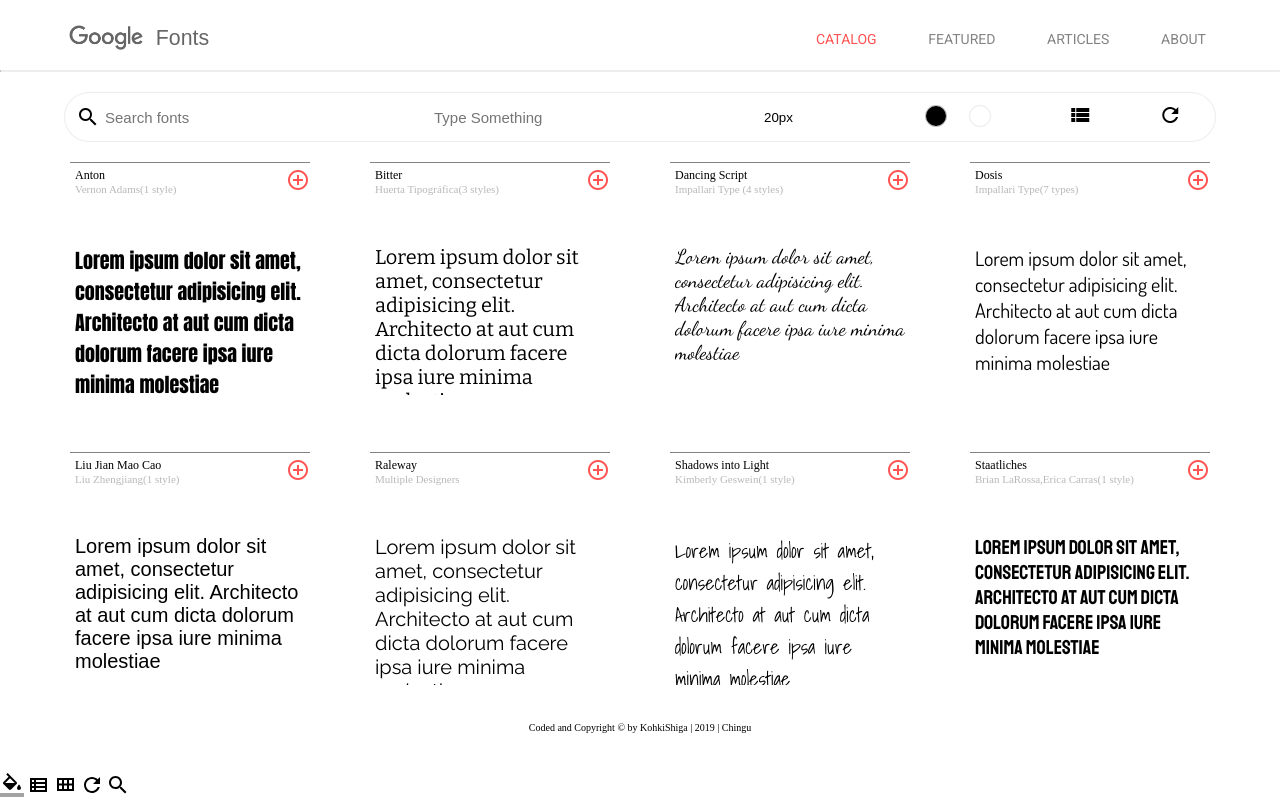
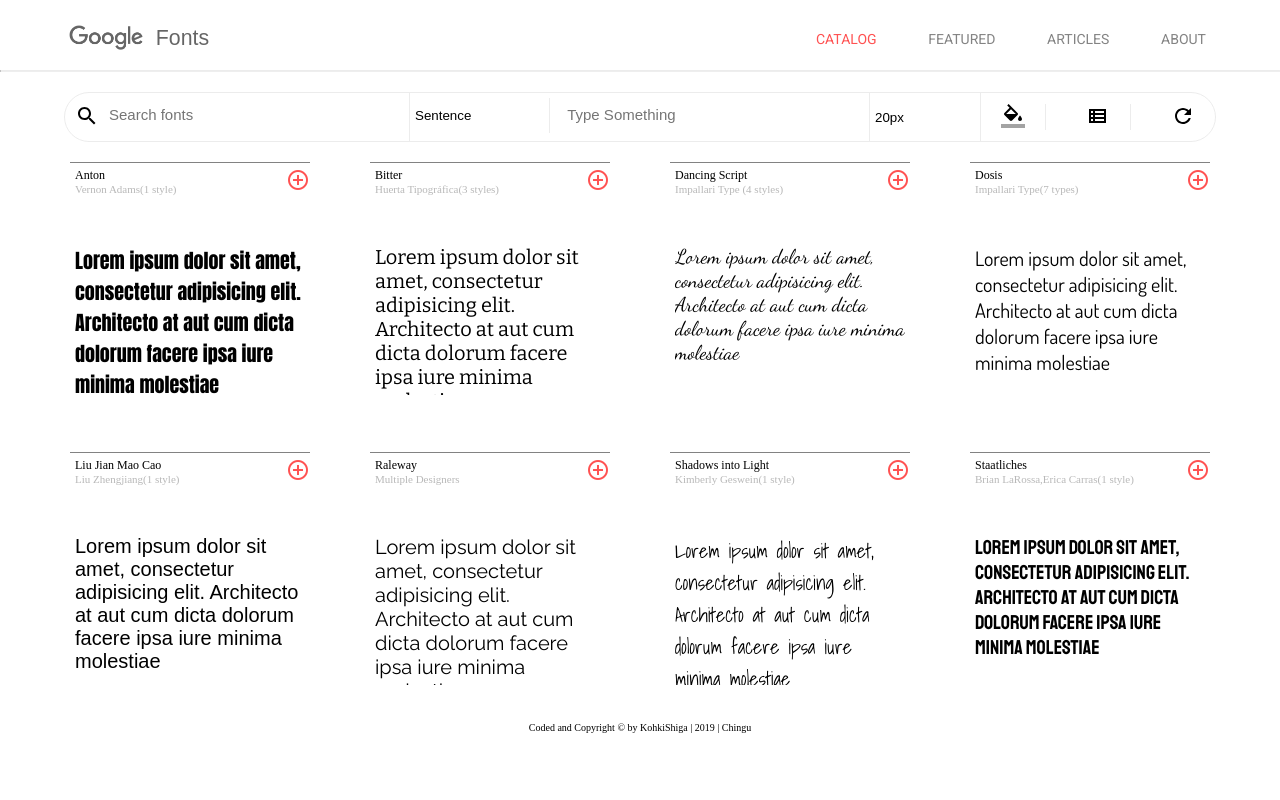
Before and after one commit to Saggitarie/Google-Fonts-App, a website built with webpack: page src/index.html in a window 1280 px wide. Built offline with nearby package versions, Linux system fonts and the light colour scheme; no server answers; a web font is replaced by a local one.

Commit message:
Minor navigation bar styling in progress.
Made adjustment in the row direction using flex box.

```diff
--- a/src/index.html
+++ b/src/index.html
@@ -46,54 +46,133 @@
           </ul>
         </nav>
       </div>
-      <!-- <div class="navigation-border u-margin-bottom-small" />
-       -->
       <hr class="u-margin-bottom-small" />
       <div class="major-navigation">
+        <div class="search-wrapper border-right">
           <div class="major-navigation__search">
-          <div class="major-navigation__icon">
-            <i class="material-icons">
+            <!-- <div class="major-navigation__icon"> -->
+            <!-- <i class="material-icons">
               search
-            </i>
+            </i> -->
+            <svg
+              xmlns="http://www.w3.org/2000/svg"
+              class="major-navigation__panel-query-icon"
+              width="24px"
+              height="24px"
+              viewBox="0 0 24 24"
+            >
+              <path
+                d="M15.5 14h-.79l-.28-.27C15.41 12.59 16 11.11 16 9.5 16 5.91 13.09 3 9.5 3S3 5.91 3 9.5 5.91 16 9.5 16c1.61 0 3.09-.59 4.23-1.57l.27.28v.79l5 4.99L20.49 19l-4.99-5zm-6 0C7.01 14 5 11.99 5 9.5S7.01 5 9.5 5 14 7.01 14 9.5 11.99 14 9.5 14z"
+              ></path>
+            </svg>
           </div>
+          <div class="major-navigation__search ">
             <input
               type="text"
               placeholder="Search fonts"
               class="major-navigation__search-input"
             />
           </div>
-        <div class="major-navigation__text">
+        </div>
+        <div class="major-navigation__text border-right">
+          <!-- <div class="border-right"> -->
+          <select name="size" class="major-navigation__text-select">
+            <option value="sentence">Sentence</option>
+            <option value="alphabet">Alphabet</option>
+            <option value="paragraph">Paragraph</option>
+            <option value="number">Numerals</option>
+            <option value="custom">Custom</option>
+          </select>
+          <!-- </div> -->
           <input
             type="text"
             placeholder="Type Something"
             class="major-navigation__text-input"
           />
         </div>
-        <select name="size" class="major-navigation__select">
+        <div class="major-navigation__font-size border-right">
+          <select name="size" class="major-navigation__font-size-select">
             <option value="20">20px</option>
             <option value="24">24px</option>
             <option value="28">28px</option>
             <option value="32">32px</option>
           </select>
+        </div>
         <div class="major-navigation__mode">
+          <div class="major-navigation__mode-background">
             <ul class="major-navigation__list">
-            <li
+              <!-- <li
               class="major-navigation__item major-navigation__item--black"
             ></li>
             <li
               class="major-navigation__item major-navigation__item--white"
-            ></li>
+            ></li> -->
+              <svg
+                xmlns="http://www.w3.org/2000/svg"
+                width="24"
+                height="24"
+                viewBox="0 0 24 24"
+                style="left: 10px;"
+              >
+                <path fill="none" d="M0 0h24v24H0V0z"></path>
+                <path
+                  d="M16.56 8.94L7.62 0 6.21 1.41l2.38 2.38-5.15 5.15c-.59.59-.59 1.54 0 2.12l5.5 5.5c.29.29.68.44 1.06.44s.77-.15 1.06-.44l5.5-5.5c.59-.58.59-1.53 0-2.12zM5.21 10L10 5.21 14.79 10H5.21zM19 11.5s-2 2.17-2 3.5c0 1.1.9 2 2 2s2-.9 2-2c0-1.33-2-3.5-2-3.5z"
+                ></path>
+                <path fill-opacity=".36" d="M0 20h24v4H0v-4z"></path>
+              </svg>
             </ul>
           </div>
-        <div class="major-navigation__display-mode">
-          <i class="material-icons">
+          <div class="major-navigation__mode-display">
+            <!-- <i class="material-icons">
             view_list
-          </i>
+          </i> -->
+            <!-- <svg
+            ng-if="globalFontPreviewToolbar.isRowLayout"
+            xmlns="http://www.w3.org/2000/svg"
+            width="24"
+            height="24"
+            viewBox="0 0 24 24"
+            class=""
+            style=""
+          >
+            <path fill="none" d="M0 0h24v24H0V0z"></path>
+            <path
+              d="M4 5v13h17V5H4zm10 2v3.5h-3V7h3zM6 7h3v3.5H6V7zm0 9v-3.5h3V16H6zm5 0v-3.5h3V16h-3zm8 0h-3v-3.5h3V16zm-3-5.5V7h3v3.5h-3z"
+            ></path>
+          </svg> -->
+            <svg
+              ng-if="globalFontPreviewToolbar.isGridLayout"
+              xmlns="http://www.w3.org/2000/svg"
+              width="24"
+              height="24"
+              viewBox="0 0 24 24"
+              class=""
+              style=""
+            >
+              <path opacity=".87" fill="none" d="M0 0h24v24H0V0z"></path>
+              <path
+                d="M3 5v14h17V5H3zm4 2v2H5V7h2zm-2 6v-2h2v2H5zm0 2h2v2H5v-2zm13 2H9v-2h9v2zm0-4H9v-2h9v2zm0-4H9V7h9v2z"
+              ></path>
+            </svg>
           </div>
-        <div class="major-navigation__reset major-navigation__nav--block">
-          <i class="material-icons">
+          <div
+            class="major-navigation__mode-reset major-navigation__nav--block"
+          >
+            <!-- <i class="material-icons">
             refresh
-          </i>
+          </i> -->
+            <svg
+              xmlns="http://www.w3.org/2000/svg"
+              width="24"
+              height="24"
+              viewBox="0 0 24 24"
+            >
+              <path fill="none" d="M0 0h24v24H0V0z"></path>
+              <path
+                d="M17.65 6.35C16.2 4.9 14.21 4 12 4c-4.42 0-7.99 3.58-7.99 8s3.57 8 7.99 8c3.73 0 6.84-2.55 7.73-6h-2.08c-.82 2.33-3.04 4-5.65 4-3.31 0-6-2.69-6-6s2.69-6 6-6c1.66 0 3.14.69 4.22 1.78L13 11h7V4l-2.35 2.35z"
+              ></path>
+            </svg>
+          </div>
         </div>
       </div>
     </header>
@@ -235,7 +314,7 @@
     <footer class="footer u-margin-top-small u-margin-bottom-medium">
       <p>Coded and Copyright &copy; by KohkiShiga | 2019 | Chingu</p>
     </footer>
-    <svg
+    <!-- <svg
       xmlns="http://www.w3.org/2000/svg"
       width="24"
       height="24"
@@ -247,8 +326,8 @@
         d="M16.56 8.94L7.62 0 6.21 1.41l2.38 2.38-5.15 5.15c-.59.59-.59 1.54 0 2.12l5.5 5.5c.29.29.68.44 1.06.44s.77-.15 1.06-.44l5.5-5.5c.59-.58.59-1.53 0-2.12zM5.21 10L10 5.21 14.79 10H5.21zM19 11.5s-2 2.17-2 3.5c0 1.1.9 2 2 2s2-.9 2-2c0-1.33-2-3.5-2-3.5z"
       ></path>
       <path fill-opacity=".36" d="M0 20h24v4H0v-4z"></path>
-    </svg>
-    <svg
+    </svg> -->
+    <!-- <svg
       ng-if="globalFontPreviewToolbar.isGridLayout"
       xmlns="http://www.w3.org/2000/svg"
       width="24"
@@ -261,8 +340,8 @@
       <path
         d="M3 5v14h17V5H3zm4 2v2H5V7h2zm-2 6v-2h2v2H5zm0 2h2v2H5v-2zm13 2H9v-2h9v2zm0-4H9v-2h9v2zm0-4H9V7h9v2z"
       ></path>
-    </svg>
-    <svg
+    </svg> -->
+    <!-- <svg
       ng-if="globalFontPreviewToolbar.isRowLayout"
       xmlns="http://www.w3.org/2000/svg"
       width="24"
@@ -286,8 +365,8 @@
       <path
         d="M17.65 6.35C16.2 4.9 14.21 4 12 4c-4.42 0-7.99 3.58-7.99 8s3.57 8 7.99 8c3.73 0 6.84-2.55 7.73-6h-2.08c-.82 2.33-3.04 4-5.65 4-3.31 0-6-2.69-6-6s2.69-6 6-6c1.66 0 3.14.69 4.22 1.78L13 11h7V4l-2.35 2.35z"
       ></path>
-    </svg>
-    <svg
+    </svg> -->
+    <!-- <svg
       xmlns="http://www.w3.org/2000/svg"
       class="search-panel-query-icon"
       width="24px"
@@ -297,6 +376,6 @@
       <path
         d="M15.5 14h-.79l-.28-.27C15.41 12.59 16 11.11 16 9.5 16 5.91 13.09 3 9.5 3S3 5.91 3 9.5 5.91 16 9.5 16c1.61 0 3.09-.59 4.23-1.57l.27.28v.79l5 4.99L20.49 19l-4.99-5zm-6 0C7.01 14 5 11.99 5 9.5S7.01 5 9.5 5 14 7.01 14 9.5 11.99 14 9.5 14z"
       ></path>
-    </svg>
+    </svg> -->
   </body>
 </html>
--- a/src/sass/layout/_header.scss
+++ b/src/sass/layout/_header.scss
@@ -73,65 +73,93 @@
   height: 5rem;
   margin: 0 auto;
   display: flex;
-  position: relative;
+  flex-direction: row;
+  justify-content: space-around;
+  // position: relative;
+
+  border: 1px solid $color-primary-light;
+
+  border-top-left-radius: 50rem;
+  border-bottom-left-radius: 50rem;
+  border-top-right-radius: 50rem;
+  border-bottom-right-radius: 50rem;
 
   &__icon {
-    position: absolute;
-    top: 1.3rem;
-    left: 1.2rem;
-    cursor: pointer;
+    // position: absolute;
+    // top: 1.3rem;
+    // left: 1.2rem;
+    // cursor: pointer;
+  }
+
+  .search-wrapper {
+    display: flex;
+    flex-direction: row;
+    justify-content: baseline;
+
+    width: 30%;
+
+    // flex: 4;
+
+    // margin-left: -2rem;
+  }
+
+  &__panel-query-icon {
+    // align-self: center;
+    // padding-top: -2rem;
   }
 
   &__search {
+    align-self: center;
+    padding-left: 1rem;
+
     &-input {
-      width: 35rem;
-      height: 100%;
-      padding-left: 4rem;
+      // width: 35rem;
+      width: 25rem;
+      height: 4rem;
+      padding-bottom: 0.5rem;
+      // padding-left: 4rem;
       font-size: 1.5rem;
 
       border: none;
-      border-left: 1px solid $color-primary-light;
-      border-top: 1px solid $color-primary-light;
-      border-bottom: 1px solid $color-primary-light;
 
-      border-top-left-radius: 50rem;
-      border-bottom-left-radius: 50rem;
+      // border-top-left-radius: 50rem;
+      // border-bottom-left-radius: 50rem;
 
       &:focus {
-        width: 35rem;
+        width: 90%;
         outline: none;
       }
     }
   }
 
   &__text {
+    // flex: 4;
+    width: 40%;
+    padding: 0 0.5rem;
+
     &-input {
-      width: 35rem;
-      height: 100%;
+      width: 65%;
+      height: 90%;
       font-size: 1.5rem;
-
-      padding: 0 2rem;
+      padding-left: 1.5rem;
 
       border: none;
-      border-top: 1px solid $color-primary-light;
-      border-bottom: 1px solid $color-primary-light;
+      border-bottom: 1px solid transparent;
 
       transition: border-bottom 0.2s;
 
       &:focus {
         outline: none;
-        border-bottom: 1.2px solid $color-red;
-      }
+        border-bottom: 1px solid $color-red;
       }
     }
 
-  &__select {
+    &-select {
       background-color: #fff;
-    width: 15rem;
-
+      width: 30%;
+      height: 3.5rem;
       border: none;
-    border-top: 1px solid $color-primary-light;
-    border-bottom: 1px solid $color-primary-light;
+      border-right: 1px solid $color-primary-light;
 
       -webkit-appearance: none;
       -webkit-border-radius: 0px;
@@ -140,19 +168,88 @@
         outline: none;
       }
     }
+  }
+
+  &__font-size {
+    display: flex;
+    flex-direction: row;
+    justify-content: center;
+
+    flex: 1;
+    padding: 0 0.5rem;
+
+    &-background {
+    }
+
+    &-select {
+      background-color: #fff;
+      width: 10rem;
+      border: none;
+
+      -webkit-appearance: none;
+      -webkit-border-radius: 0px;
+
+      &:focus {
+        outline: none;
+      }
+    }
+  }
 
   &__mode {
-    box-sizing: border-box;
-    width: 15rem;
+    display: flex;
+    flex-direction: row;
+    justify-content: space-around;
 
-    border: none;
-    border-top: 1px solid $color-primary-light;
-    border-bottom: 1px solid $color-primary-light;
+    flex-grow: 2;
+    // box-sizing: border-box;
+    // width: 15rem;
+
+    // border: none;
+    // border-top: 1px solid $color-primary-light;
+    // border-bottom: 1px solid $color-primary-light;
+
+    &-background {
+      align-self: center;
+      border-right: 1px solid $color-primary-light;
+
+      padding-right: 2rem;
+    }
+
+    &-display {
+      align-self: center;
+      border-right: 1px solid $color-primary-light;
+      padding-right: 2rem;
+      // width: 10rem;
+      // text-align: center;
+      // padding-top: 1rem;
+
+      // border: none;
+      // border-top: 1px solid $color-primary-light;
+      // border-bottom: 1px solid $color-primary-light;
+    }
+
+    &-reset {
+      align-self: center;
+      // padding-right: 2rem;
+      // text-align: center;
+      // width: 10rem;
+      // padding-top: 1rem;
+      // border: 1px solid $color-primary-light;
+      // cursor: pointer;
+
+      // border: none;
+      // border-right: 1px solid $color-primary-light;
+      // border-top: 1px solid $color-primary-light;
+      // border-bottom: 1px solid $color-primary-light;
+
+      // border-top-right-radius: 50rem;
+      // border-bottom-right-radius: 50rem;
+    }
   }
 
   &__list {
-    list-style: none;
-    padding-top: 1.2rem;
+    // list-style: none;
+    // padding-top: 1.2rem;
   }
 
   &__item {
@@ -178,30 +275,8 @@
       margin-left: 2rem;
     }
   }
-
-  &__display-mode {
-    width: 10rem;
-    text-align: center;
-    padding-top: 1rem;
-
-    border: none;
-    border-top: 1px solid $color-primary-light;
-    border-bottom: 1px solid $color-primary-light;
 }
 
-  &__reset {
-    text-align: center;
-    width: 10rem;
-    padding-top: 1rem;
-    border: 1px solid $color-primary-light;
-    cursor: pointer;
-
-    border: none;
+.border-right {
   border-right: 1px solid $color-primary-light;
-    border-top: 1px solid $color-primary-light;
-    border-bottom: 1px solid $color-primary-light;
-
-    border-top-right-radius: 50rem;
-    border-bottom-right-radius: 50rem;
 }
-}
```
Also changed, not shown: dist/css/style.css. Lines whose indentation alone changed are shown as unchanged.
